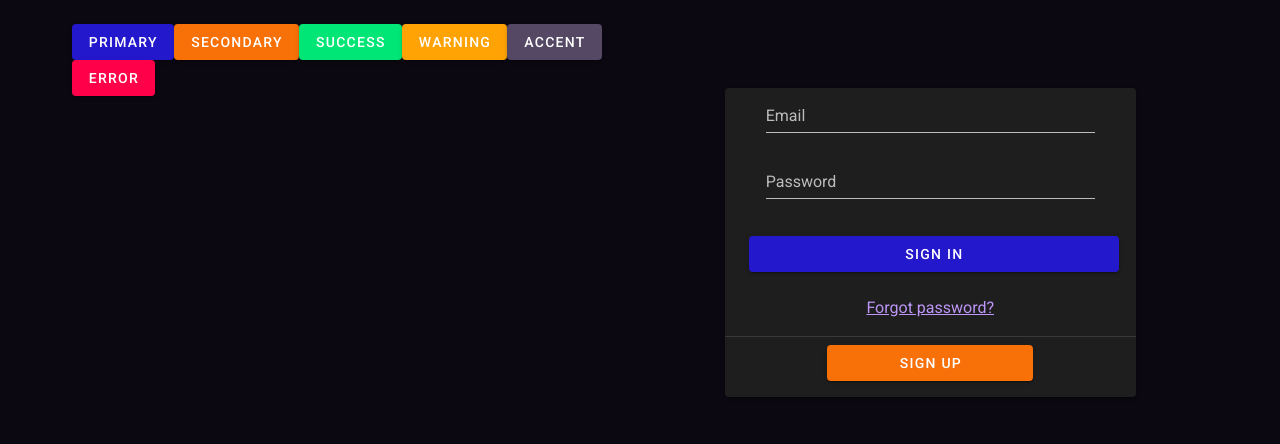
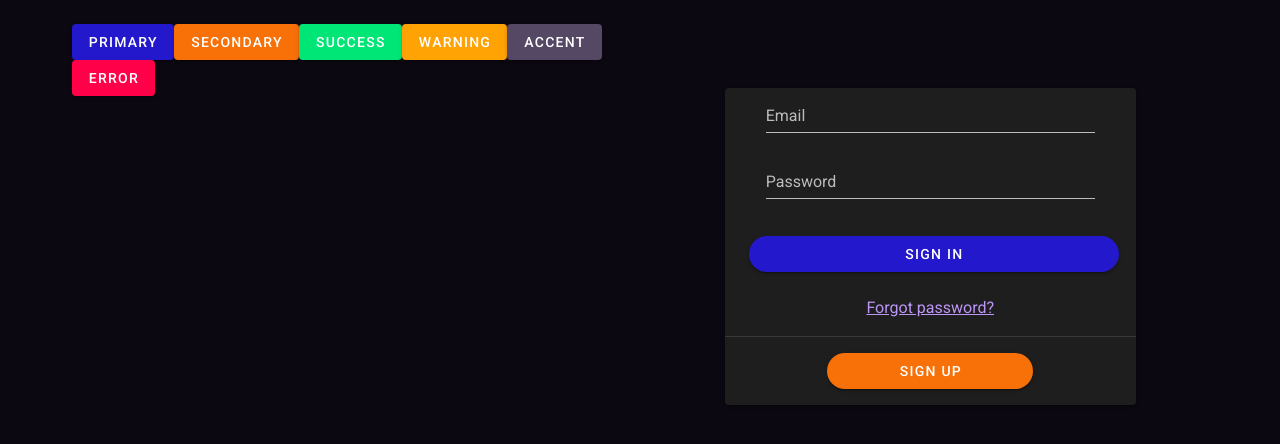
Before and after one commit to annethereshewent/blogger3, a Nuxt app: page / in a window 1280 px wide. Shown: the top 444 px of the page. Built offline with nearby package versions, Linux system fonts and the light colour scheme.

Commit message:
made the login panel buttons rounded

```diff
--- a/pages/index.vue
+++ b/pages/index.vue
@@ -24,6 +24,7 @@
               <div class="mt-4">
                 <v-btn
                   color="primary"
+                  rounded
                   class="ml-6 mb-6"
                   width="90%"
                   @click="login()"
@@ -37,8 +38,13 @@
                 </router-link>
               </div>
               <v-divider />
-              <div class="mt-2 text-center pb-4">
-                <v-btn color="secondary" width="50%" @click="register()">
+              <div class="mt-4 text-center pb-4">
+                <v-btn
+                  color="secondary"
+                  rounded
+                  width="50%"
+                  @click="register()"
+                >
                   Sign Up
                 </v-btn>
               </div>
```
